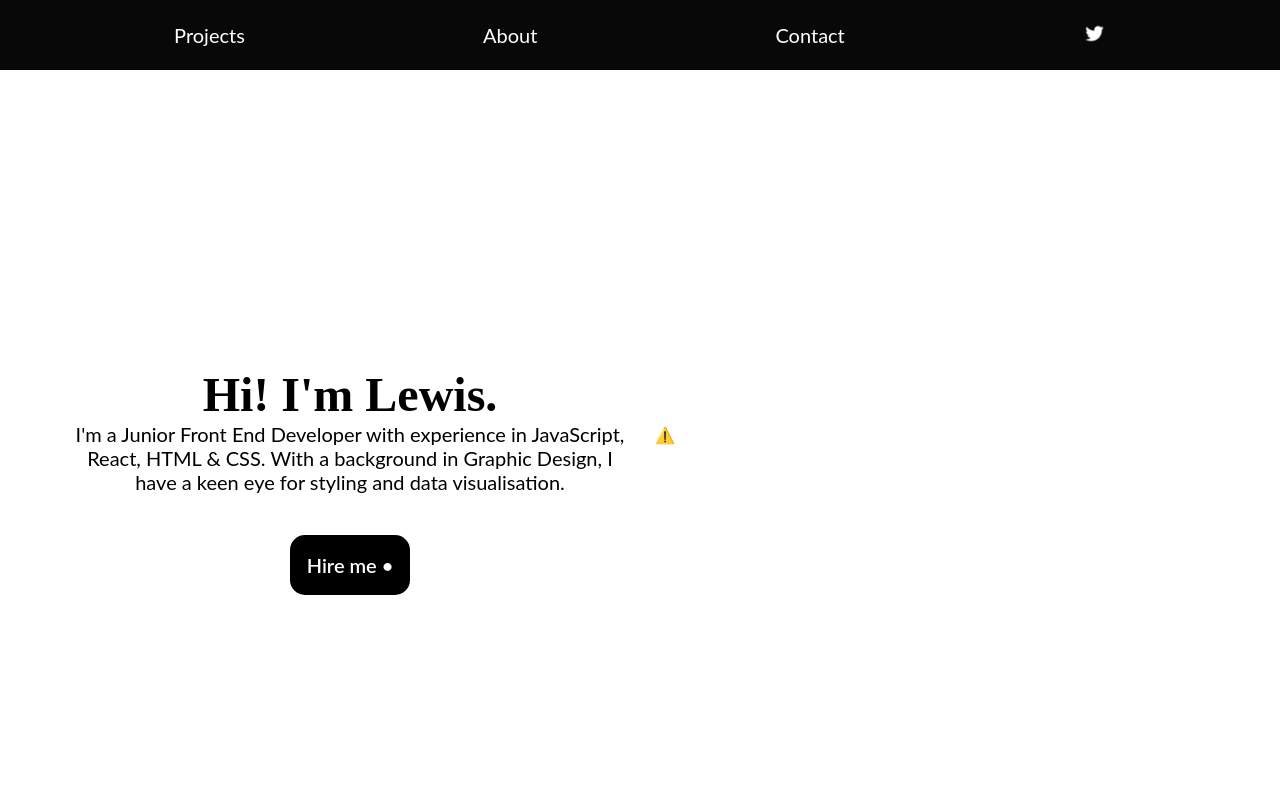
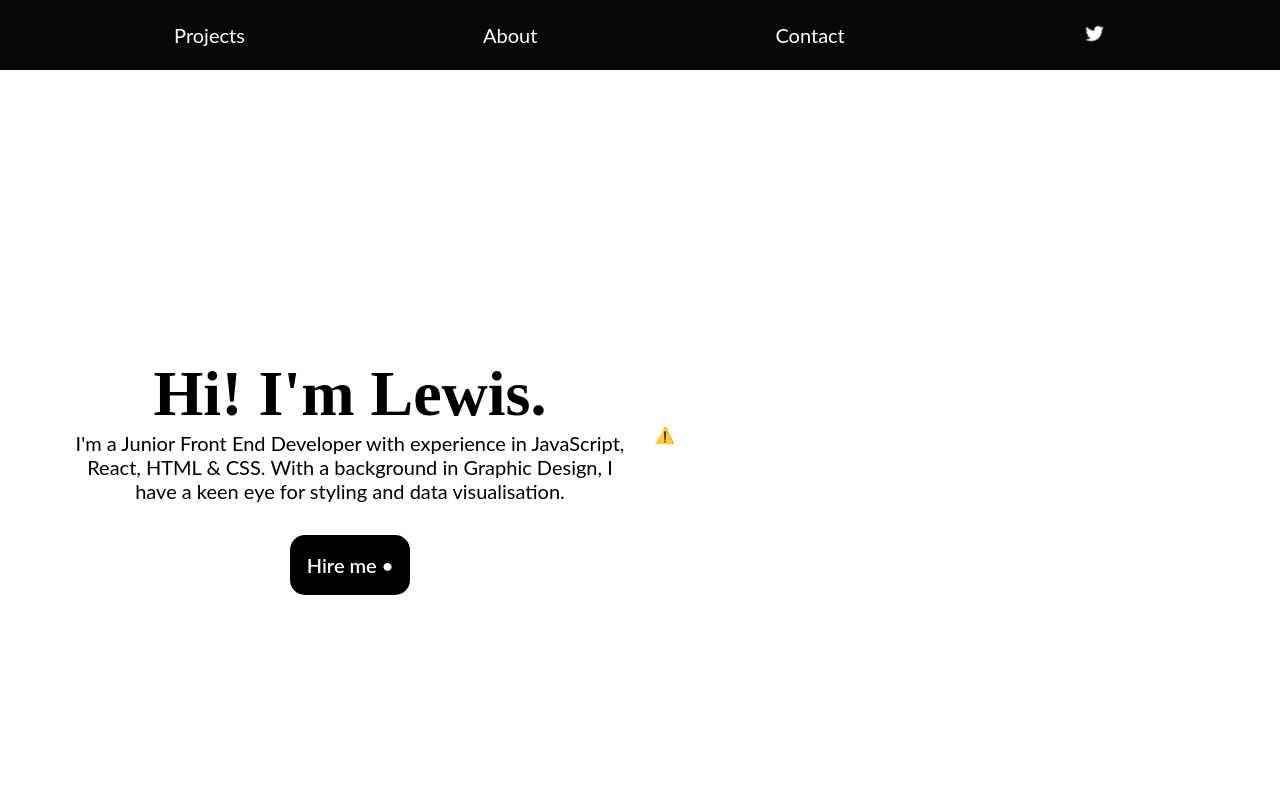
Before and after one commit to thebeebop/patience, a React (Create React App) app: page / in a window 1280 px wide. Shown: the top 800 px of the page. Built offline with nearby package versions, Linux system fonts and the light colour scheme; no server answers.

Commit message:
added css fixes

```diff
--- a/src/style/projects.css
+++ b/src/style/projects.css
@@ -48,8 +48,8 @@
 .introduction-title {
   text-align: center;
   font-family: "Butler";
-  font-weight: 800;
-  font-size: 6vh;
+  font-weight: 700;
+  font-size: 8vh;
 }
 
 .intro-main-img {
@@ -216,8 +216,8 @@ border: 0;
 
 .introduction-title {
   font-family: "Butler";
-  font-weight: 800;
-  font-size: 12vw;
+  font-weight: 700;
+  font-size: 9vh;
 }
 
 .project-sub-title {
```
